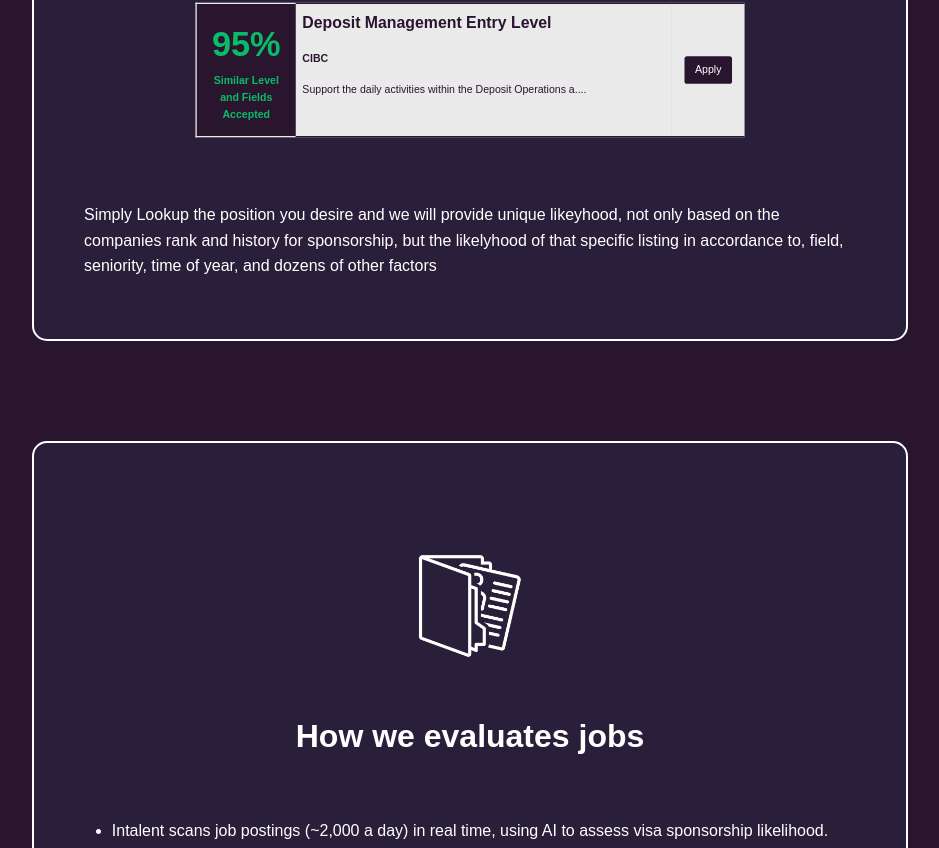
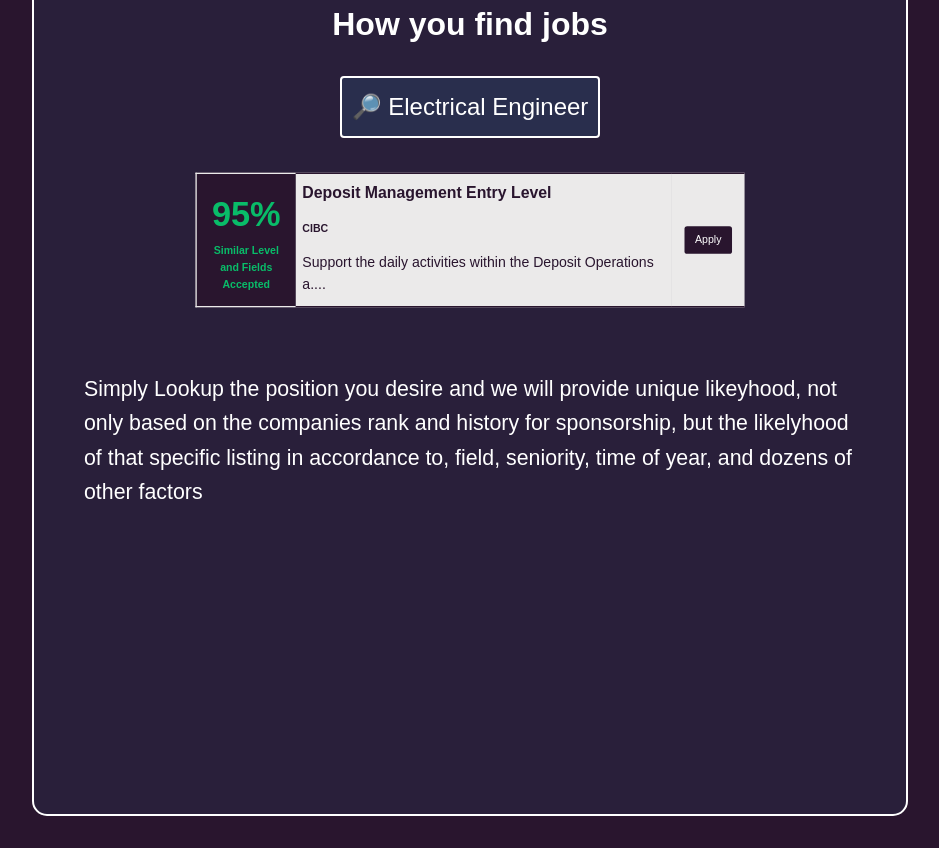
Before and after one commit to minimurti/manjja-landing, a React (Vite) app: page / in a window 1280 px wide. Shown: the part 1708-2556 px from the top of the page, without its empty margins (170-1109 px from the left). Built offline with nearby package versions, Linux system fonts and the light colour scheme; no server answers; a web font is replaced by a local one; what aws-amplify would draw is missing.

Commit message:
some more touch ups

```diff
--- a/src/Landing.css
+++ b/src/Landing.css
@@ -6,6 +6,31 @@ ul,
 li {
   margin: 0;
   padding: 0;
+}
+
+p,
+li {
+  font-size: 16pt;
+}
+
+
+
+input {
+  padding: 10px;
+  border: 2px solid #ccc;
+  border-radius: 5px;
+  /* font-size: 16px; */
+  /* width: 300px; */
+  /* outline: none; */
+  /* transition: border-color 0.3s ease-in-out; */
+}
+
+input:focus {
+  border-color: #007bff;
+}
+
+input::placeholder {
+  color: #999;
 }
 
 .images img {
@@ -20,6 +45,7 @@ li {
     height: 40px;
     margin: 5px;
   }
+
 
   .scroll-box,
   .scroll-box.show {
@@ -59,10 +85,12 @@ li {
   }
 } */
 
-.job-card {
-  /* Your initial styles for job card */
+.job-card-example {
+  transition: opacity 0.5s ease;
   opacity: 0;
-  transition: opacity 1s ease-in-out;
+  display: flex;
+  margin: 0px;
+  box-sizing: border-box;
 }
 
 .show-card {
--- a/src/Landing.jsx
+++ b/src/Landing.jsx
@@ -23,6 +23,8 @@ function Landing() {
 
   const [showScrollBox, setShowScrollBox] = useState(false);
   const [showScrollBox2, setShowScrollBox2] = useState(false);
+  const [showScrollBox3, setShowScrollBox3] = useState(false);
+  const [showScrollBox4, setShowScrollBox4] = useState(false);
   const [worldShiftAmount, setWorldShiftAmount] = useState(0);
   const [typingDone, setTypingDone] = useState(false);
   const [eeWidth, setEEWidth] = useState(0.0);
@@ -44,7 +46,9 @@ function Landing() {
       const scrollPosition = window.scrollY + window.innerHeight;
       const triggerOffset = document.getElementById('scrollBox').offsetTop;
       const heightRelative = window.innerHeight;
-      const triggerOffset2 = document.getElementById('scrollBox2').offsetTop; // Change 'main' to the ID of the parent element
+      const triggerOffset2 = document.getElementById('scrollBox2').offsetTop;
+      const triggerOffset3 = document.getElementById('scrollBox3').offsetTop;
+      const triggerOffset4 = document.getElementById('scrollBox4').offsetTop; // Change 'main' to the ID of the parent element
 
       if (scrollPosition > triggerOffset) {
         //"165" being the max potential shift desired multiplied by the difference of scroll position to top of div, divided by total window height
@@ -69,6 +73,20 @@ function Landing() {
         setEEWidth(0)
         isTypingEE = false;
         setShowScrollBox2(false);
+      }
+
+      if (scrollPosition > triggerOffset3) {
+        //"165" being the max potential shift desired multiplied by the difference of scroll position to top of div, divided by total window height
+        setShowScrollBox3(true);
+      } else {
+        setShowScrollBox3(false);
+      }
+
+      if (scrollPosition > triggerOffset4) {
+        //"165" being the max potential shift desired multiplied by the difference of scroll position to top of div, divided by total window height
+        setShowScrollBox4(true);
+      } else {
+        setShowScrollBox4(false);
       }
     }
 
@@ -212,7 +230,8 @@ function Landing() {
         <div
           id="scrollBox2"
           style={{
-            marginTop: '100px',
+            marginTop: '300px',
+            height: '1050px',
           }}
           className={`scroll-box ${showScrollBox2 ? 'show' : ''}`}
         >
@@ -228,7 +247,7 @@ function Landing() {
             <span className="typing-text" style={{ width: eeWidth + '%' }}> 🔎 Electrical Engineer </span>
           </div>
 
-          <div className={`job-card ${typingDone ? 'show-card' : ''}`} style={{ scale: '0.66' }}>
+          <div className={`job-card-example ${typingDone ? 'show-card' : ''}`} style={{ scale: '0.66' }}>
             <div className="likelihood-section" style={{ color: 'rgb(9, 188, 105)' }}>
               <p className="likelihood-text">95%</p>
               <p className="likelihood-desc">Similar Level and Fields Accepted</p>
@@ -255,8 +274,9 @@ function Landing() {
           id="scrollBox3"
           style={{
             marginTop: '100px',
+            height: '750px',
           }}
-          className={`scroll-box ${showScrollBox2 ? 'show' : ''}`}
+          className={`scroll-box ${showScrollBox3 ? 'show' : ''}`}
         >
           <img src={experience} alt="Seniority" height={130} style={{ width: '110px', height: '110px', margin: '50px' }} />
           <h1>How we evaluates jobs</h1>
@@ -282,11 +302,13 @@ function Landing() {
           style={{
             marginTop: '100px',
             marginBottom: '300px',
+            paddingBottom: '100px',
             border: 'none',
             background: 'none',
+            height: '750px',
             zIndex: 2
           }}
-          className={`scroll-box ${showScrollBox2 ? 'show' : ''}`}
+          className={`scroll-box ${showScrollBox4 ? 'show' : ''}`}
         >
           <h2>Want to find our more?</h2>
           <a onClick={showWaitlistForm} className="getStartedBtn" style={{ zIndex: 2 }}>Join Waitlist</a>
```
